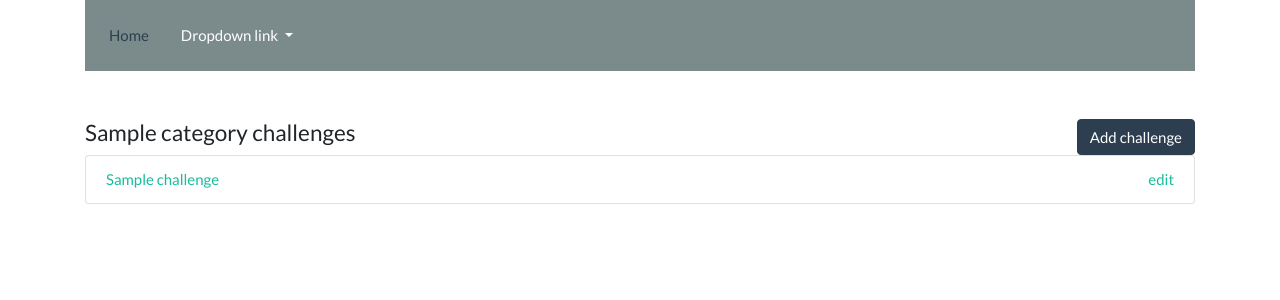
After one commit to fwend/Trainer, a Symfony app: template templates/challenge/challenge.index.html.twig in a window 1280 px wide. The commit adds this page. Shown: the top 300 px of the page. Run offline with Twig, Linux system fonts and the light colour scheme; the template is opened without the code that fills it: most values are stand-ins (such as "Sample title", 1, 10 or a date in 2020); some libraries are stand-ins or nearby versions.

Commit message:
add challenge

```diff
--- a/templates/category/category.index.html.twig
+++ b/templates/category/category.index.html.twig
@@ -25,7 +25,10 @@
                     <ul class="list-group">
                         {% for category in column %}
                             <li class="list-group-item list-group-item-action">
-                                <a href="{{ path('list_challenges', {'category': category.id}) }}">{{ category|lower }}</a>
+                                <div class="d-flex justify-content-between">
+                                    <a href="{{ path('list_challenges', {'category': category.id}) }}">{{ category|lower }}</a>
+                                    <a href="{{ path('edit_category', {'category': category.id}) }}">edit</a>
+                                </div>
                             </li>
                         {% endfor %}
                     </ul>
--- /dev/null
+++ b/templates/challenge/challenge.index.html.twig
@@ -0,0 +1,36 @@
+{% extends 'base.html.twig' %}
+
+{% block title %}Challenges{% endblock %}
+
+{% block body %}
+    <div class="mt-5 mb-5">
+
+        <div class="d-flex justify-content-between">
+            <h4>{{ category }} challenges</h4>
+            <a href="{{ path('create_challenge', {'category' : category.id}) }}"
+               class="btn btn-primary">
+                Add challenge
+            </a>
+        </div>
+
+        {% if challenges|length %}
+            <div class="row">
+                {% set half = (challenges|length) / 2|round(0, 'ceil') %}
+                {% for column in challenges|batch(half, '') %}
+                    <div class="col">
+                        <ul class="list-group">
+                            {% for challenge in column %}
+                                <li class="list-group-item list-group-item-action">
+                                    <div class="d-flex justify-content-between">
+                                        <a href="{{ path('take_challenge', {'challenge': challenge.id}) }}">{{ challenge }}</a>
+                                        <a href="{{ path('edit_challenge', {'challenge': challenge.id}) }}">edit</a>
+                                    </div>
+                                </li>
+                            {% endfor %}
+                        </ul>
+                    </div>
+                {% endfor %}
+            </div>
+        {% endif %}
+    </div>
+{% endblock %}
```
Also changed, not shown: src/Controller/CategoryController.php (+17 -1 lines), src/Controller/ChallengeController.php (+70 -2 lines).
